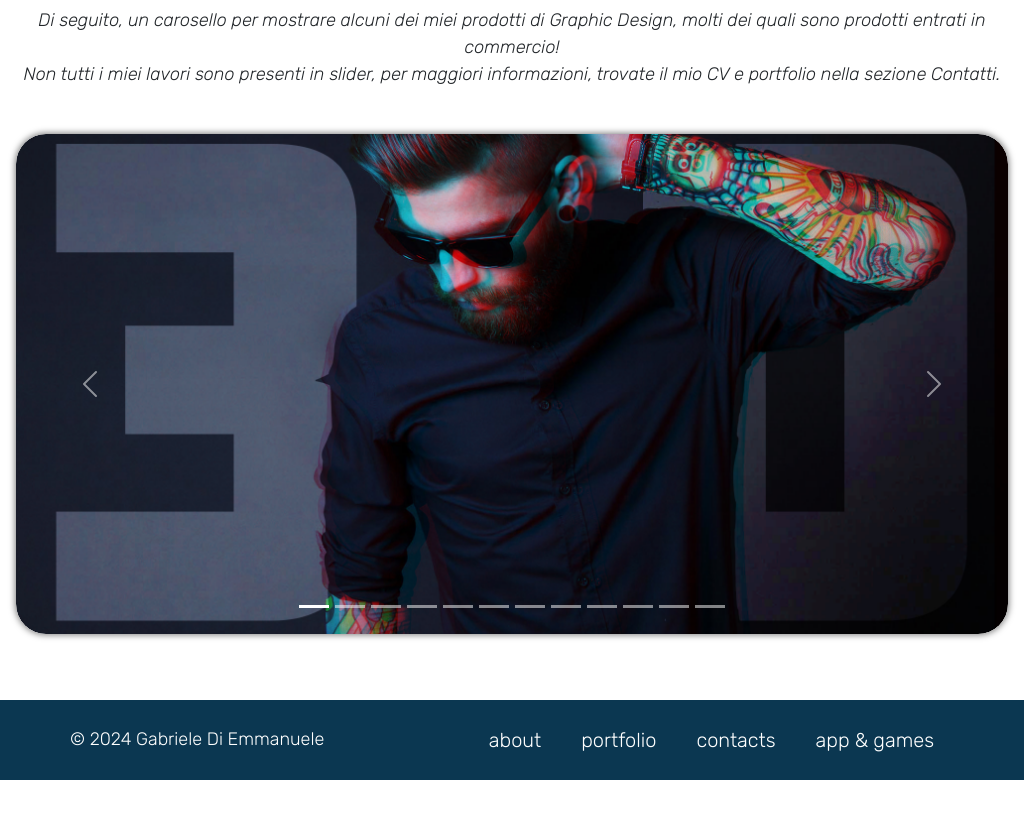
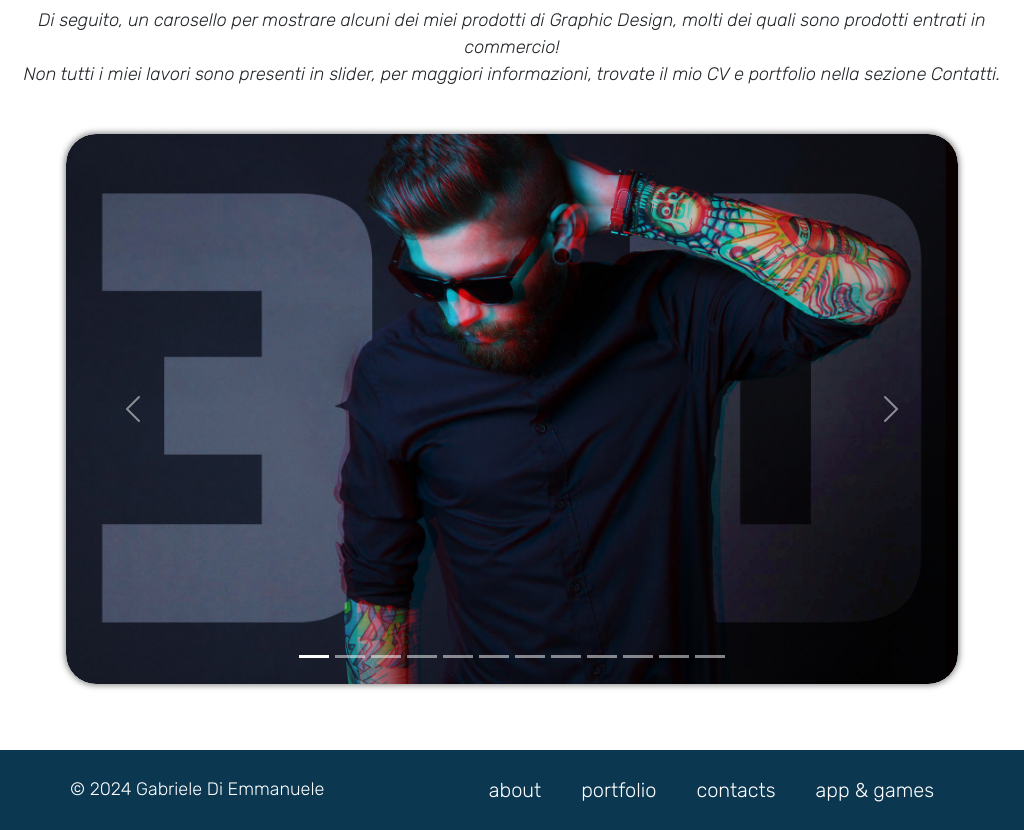
Before and after one commit to gabrielediemmanuele/gabrielediemmanuele.github.io, a Vue app: page /portfolio in a window 1024 px wide. Shown: the part 1603-2433 px from the top of the page. Before the commit the page ends 2383 px from the top, so only its background shows below. Built offline with nearby package versions, Linux system fonts and the light colour scheme.

Commit message:
fix: another fix to carousel large device

```diff
--- a/src/components/portfolio-page-components/graphicDesignCont.vue
+++ b/src/components/portfolio-page-components/graphicDesignCont.vue
@@ -179,7 +179,7 @@ export default {
   margin-bottom: 30px;
 }
 .carousel-cont {
-  width: 100%;
+  width: 90%;
   margin-bottom: 50px;
   box-shadow: 0px 0px 6px 1px rgb(0, 0, 0, 0.5);
   border-radius: 30px;
@@ -187,7 +187,7 @@ export default {
 .carousel-inner {
   border-radius: 30px;
   .carousel-item {
-    height: 500px; // Imposta un'altezza fissa per tutti gli elementi del carosello
+    height: 600px; // Imposta un'altezza fissa per tutti gli elementi del carosello
     border-radius: 30px;
     img {
       width: 100% !important;
@@ -213,4 +213,12 @@ export default {
     }
   }
 }
+
+@media screen and (min-width: 769px) and (max-width: 1200px) {
+  .carousel-inner {
+    .carousel-item {
+      height: 550px; // Imposta un'altezza fissa per tutti gli elementi del carosello
+    }
+  }
+}
 </style>
```
